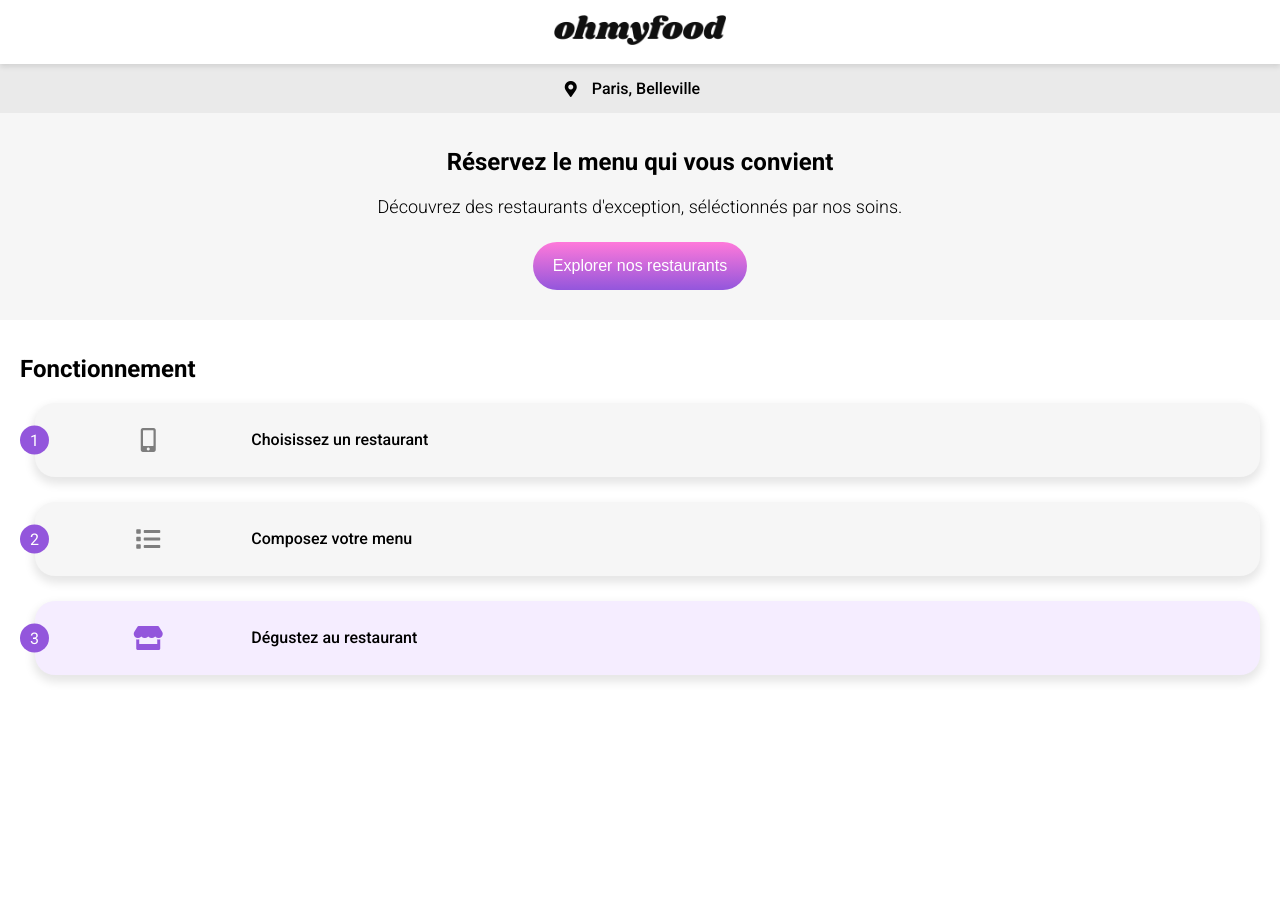
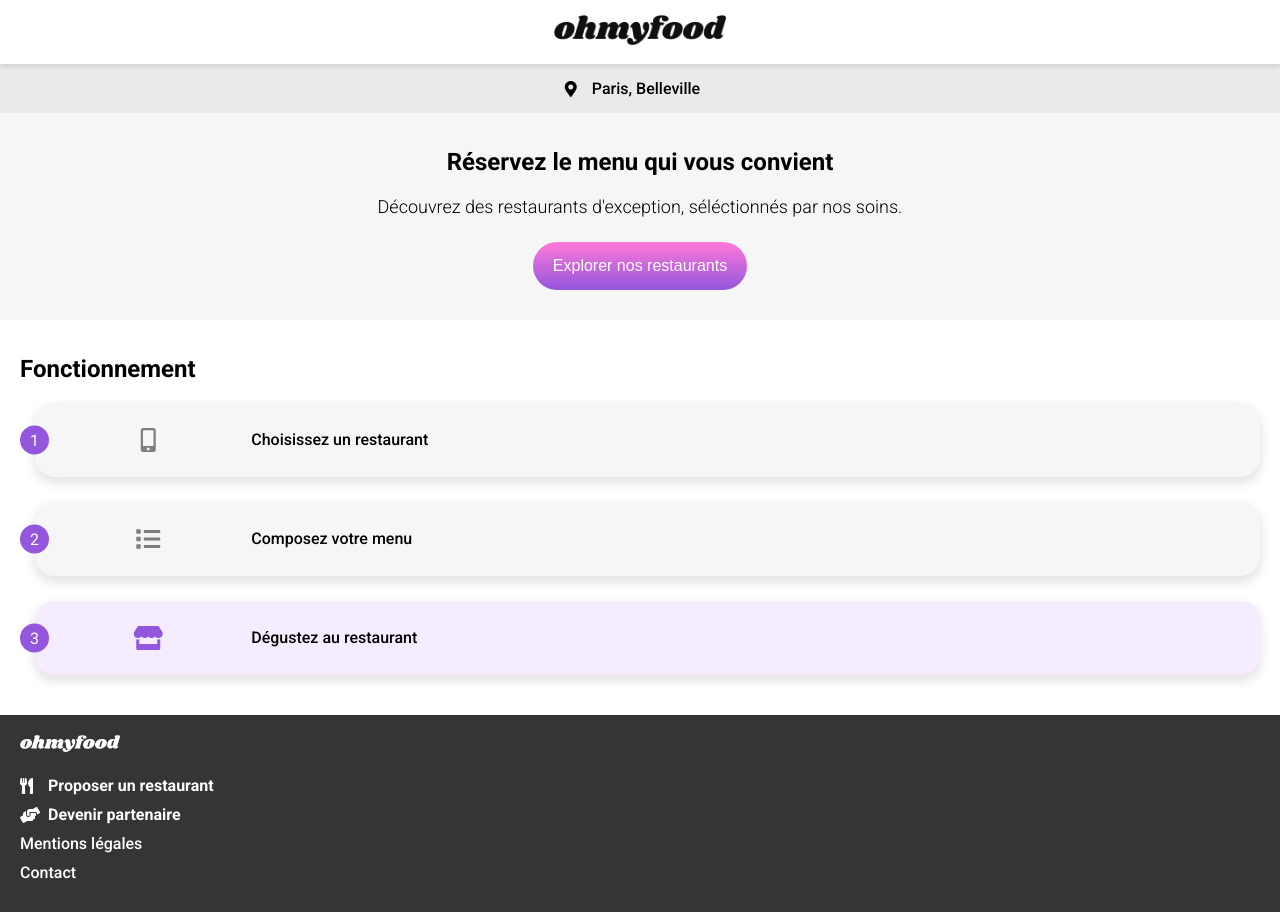
Before and after one commit to aiibe/SouksavanhSyphanravong_3_17062021, a plain HTML site: page index.html in a window 1280 px wide. Before the commit the page ends 800 px from the top, so only its background shows below. Drawn offline with Linux system fonts and the light colour scheme.

Commit message:
add footer

```diff
--- a/index.html
+++ b/index.html
@@ -55,6 +55,30 @@
         </ol>
       </section>
     </main>
-    <footer></footer>
+    <footer>
+      <div class="foot">
+        <a href="/" class="logo"
+          ><img src="/images/ohmyfood@2x.svg" alt="OhMyFood's logo"
+        /></a>
+        <ul class="foot__links">
+          <li>
+            <a href="#"
+              ><i class="fas fa-utensils"></i
+              ><span>Proposer un restaurant</span></a
+            >
+          </li>
+          <li>
+            <a href="#"
+              ><i class="fas fa-hands-helping"></i
+              ><span>Devenir partenaire</span></a
+            >
+          </li>
+        </ul>
+        <ul class="foot__legal">
+          <li><a href="#">Mentions légales</a></li>
+          <li><a href="#">Contact</a></li>
+        </ul>
+      </div>
+    </footer>
   </body>
 </html>
--- a/scss/style.scss
+++ b/scss/style.scss
@@ -150,3 +150,56 @@ nav {
     }
   }
 }
+
+// Footer
+
+footer {
+  background-color: #353535;
+
+  .foot {
+    padding: 20px;
+
+    ul {
+      list-style: none;
+      margin: 0;
+      padding: 0;
+
+      li {
+        margin-bottom: 10px;
+
+        a {
+          color: #fff;
+          text-decoration: none;
+        }
+      }
+    }
+
+    .logo {
+      display: inline-block;
+      max-width: 100px;
+      margin-bottom: 20px;
+    }
+
+    &__links {
+      font-weight: 700;
+
+      a {
+        display: flex;
+        align-items: center;
+
+        i {
+          max-width: 13px;
+          margin-right: 15px;
+        }
+
+        span {
+          flex: 1;
+        }
+      }
+    }
+
+    &__legal {
+      font-weight: 500;
+    }
+  }
+}
```
Also changed, not shown: css/style.css, images/ohmyfood@2x.svg (added).
